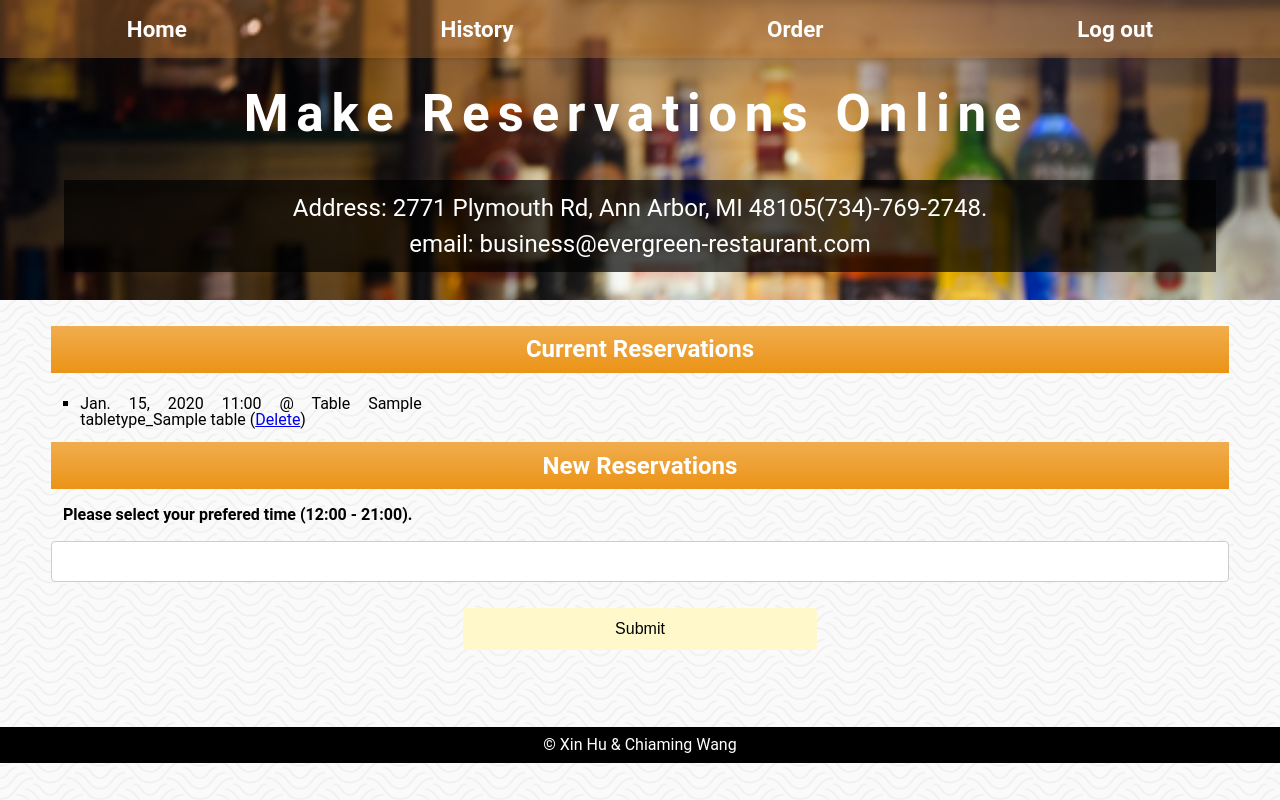
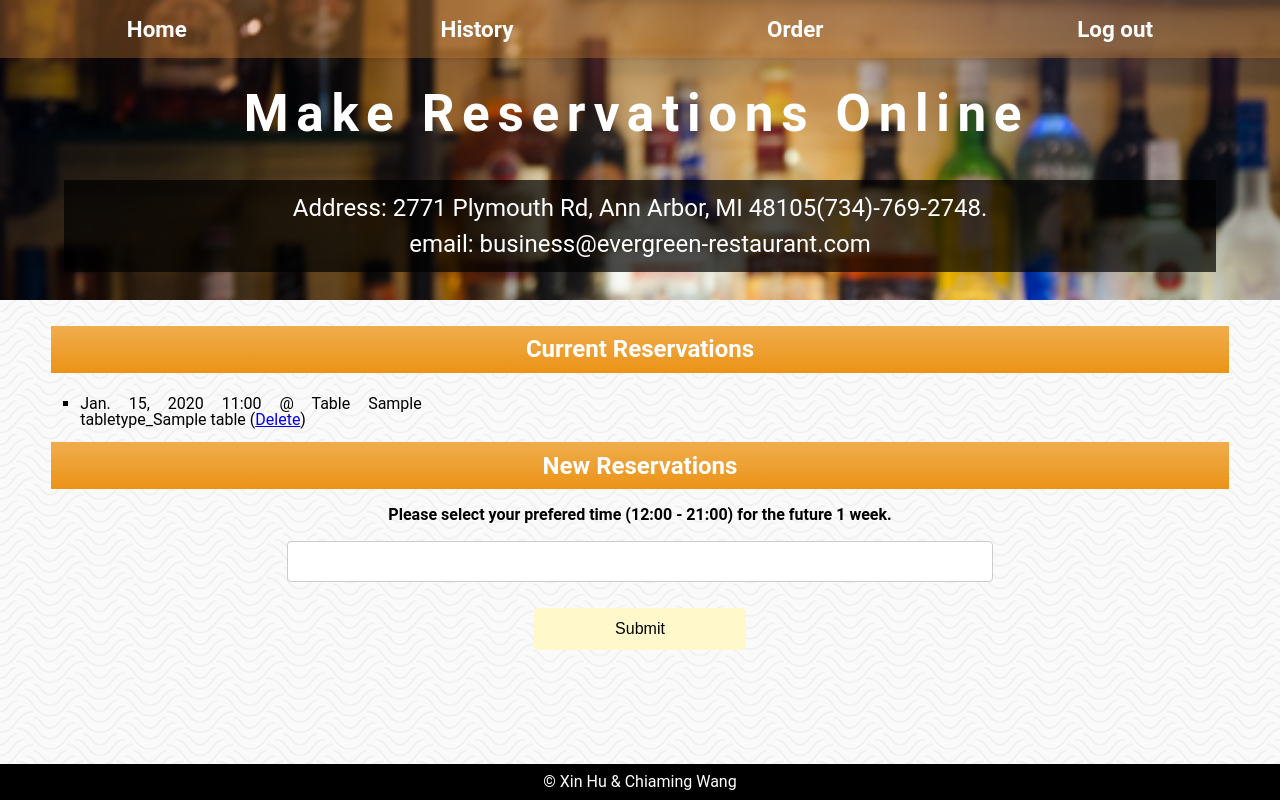
Before and after one commit to jaywang-EE/664_evergreenPOS, a Django app: page /reserves/ in a window 1280 px wide. Run offline with Django 3.2, Linux system fonts and the light colour scheme; a user stored in the database is signed in; tables that the repository leaves empty hold one stand-in row (values such as "Sample post"); some libraries are stand-ins or nearby versions.

Commit message:
order and footer

```diff
--- a/evergreen/home/static/css/pro_style.css
+++ b/evergreen/home/static/css/pro_style.css
@@ -1,5 +1,7 @@
 html{
     scroll-behavior: smooth;
+    width: 100%;
+    height: 100%;
 }
 
 body{
@@ -8,8 +10,15 @@ body{
   font-size: 100%;
   margin: 0;
   padding: 0;
+  width: 100%;
+  height: 100%;
 }
-
+.container{
+  min-height: 100%;
+  display: grid;
+  grid-template-rows: auto 1fr auto;
+  grid-template-columns: 100%;
+}
 h1{
   font-size: 2.5em;
   line-height: 1;
@@ -29,7 +38,9 @@ h3{
 }
 
 h4{
-  margin:1% 1% ;
+  margin:3% 2% ;
+  text-align:center;
+
 }
 p{
   font-size: 1em;
@@ -94,8 +105,9 @@ footer{
   color: white;
   padding: 10px 0;
   text-align: center;
-  margin-top: 10%;
-  position: sticky;
+  margin-top: 5%;
+  bottom: 0;
+  width: 100%;
 }
 
 footer p{
@@ -627,7 +659,9 @@ input[type=submit]:focus{
   h1{
   font-size: 3.2em;
   }
-
+  h4{
+    margin: 1% 2%;
+  }
   nav ul{
   display: flex;
   justify-content: space-around;
@@ -714,7 +748,9 @@ input[type=submit]:focus{
     margin:6% 30%;
 
   }
-
+  #choosetime{
+    margin:1% 20%;
+  }
  .homePage{
     min-height: 500px;
   }
@@ -722,13 +758,12 @@ input[type=submit]:focus{
     min-height: 300px;
 
   }
-  footer{
-    position: static;
-    left: 0;
-    right: 0;
-    bottom: 0;
-    margin-top: 6%;
+  .seats button, .seats div{
+    height:10.5vh;
+    width: 10.5vh;
+    margin-top: 2%;
   }
+
 }
 
 
--- a/evergreen/home/templates/base_bootstrap.html
+++ b/evergreen/home/templates/base_bootstrap.html
@@ -50,11 +50,12 @@
 
 
 {% endblock %}
-</div>
 <footer>
       <p>
         &copy; Xin Hu & Chiaming Wang</p>
 
-    </footer>
+</footer>
+</div>
+
 </body>
 </html>
--- a/evergreen/orders/templates/orders/order_list.html
+++ b/evergreen/orders/templates/orders/order_list.html
@@ -83,7 +83,7 @@
   <h3>total price: {{ price }}$</h3>
 </div>
 
-<div class = "introduce">
+<div class = "introduce" id = "cart">
 
   {% for name, url, id, num, sub_price in cart_list %}
   <div class = "card">
--- a/evergreen/orders/views.py
+++ b/evergreen/orders/views.py
@@ -94,7 +94,7 @@ class OrderListView(LoginRequiredMixin, View) :
                 meal = Meal.objects.get(id=int(k[8:]))
                 sub_price = meal.price*int(v)
                 price += sub_price
-                cart_list.append((meal.name, meal.image_url, meal.id, int(v), sub_price))
+                cart_list.append((meal.name, meal.image_url, meal.id, int(v), meal.price))
         if not cart_list: err_msg = "Please pick something into cart~"
         else: cart_list.sort()
         ctx = {'err_msg': err_msg, 'num_list': list(range(1,10)), 'meal_list':ml, 'cart_list': cart_list, 'price':itos2(price)}
--- a/evergreen/reserve/templates/reserves/reserve_list.html
+++ b/evergreen/reserve/templates/reserves/reserve_list.html
@@ -2,6 +2,7 @@
 {% load static %}
 {% load humanize %}
 {% block content %}
+
 <header class="general">
 <div class="nav">
   <nav>
@@ -36,11 +37,11 @@
   {% endfor %}
 </div>
 {% else %}
-  <p>There are no reserves in the database.</p>
+  <h4>There are no reserves in the database.</h4>
 {% endif %}
 <h2>New Reservations</h2>
-<h4>Please select your prefered time (12:00 - 21:00).</h4>
-<form action="{% url 'reserves:all' %}" method="get">
+<h4>Please select your prefered time (12:00 - 21:00) for the future 1 week.</h4>
+<form class = "login" id = "choosetime" action="{% url 'reserves:all' %}" method="get">
   <input name="d" id="datetimepicker" type="text" autocomplete="off">
   <script>
     $(function () {
@@ -57,7 +58,7 @@
 <p>{{tm}}</p>
 
 <h4>Avalible Tables:</h4>
-<form action="{% url 'reserves:reserve_create' %}" method="get">
+<form id = "reserve" action="{% url 'reserves:reserve_create' %}" method="get">
 <input type="hidden" name="d" value={{tm}} />
 <div id = "seats_plan">
 <div class = "seats">
@@ -67,7 +68,7 @@
   {% if val %}
   <button name="n" type="submit" class="{{tb.category}}" id = "{{tb.category}}_{{tb.name}}" value={{tb.id}}>book</button>
   {%else%}
-  <button name="n" type="submit" class="{{tb.category}}" id = "{{tb.category}}_{{tb.name}}" value={{tb.id}}></button>
+  <div class="{{tb.category}}" id = "{{tb.category}}_{{tb.name}}" value={{tb.id}}></div>
   {%endif%}
 <script type="text/javascript">
   var button = document.querySelector("#{{tb.category}}_{{tb.name}}");
@@ -92,21 +93,21 @@
     $("#{{tb.category}}_{{tb.name}}").css("background-image", 'url("/static/images/table/midtable_ocu.png")');
     {%endif%}
   }
-  console.log(button)
-  console.log($("#{{tb.category}}_{{tb.name}}").attr("class"))
 
 </script>
 {% endfor %}
 </div>
 </div>
 
-</form>
 <script type="text/javascript">
+window.onload=function(){
   $("#seats_plan").css("height",$("#background").css("height"))
   $("#seats_plan").css("width", $("#background").css("width"))
   $(".seats").css("height",$("#background").css("height"))
   $(".seats").css("width", $("#background").css("width"))
+}
 </script>
+</form>
 {% endif %}
 </div>
 
```
Also changed, not shown: other parts of evergreen/home/static/css/pro_style.css (+39 -19 lines), evergreen/home/static/js/form.js (+18 -0 lines), evergreen/orders/templates/orders/order_form.html (+5 -2 lines).
